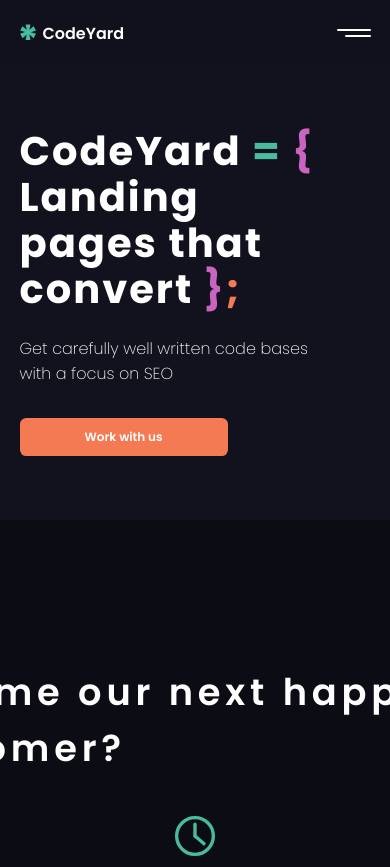
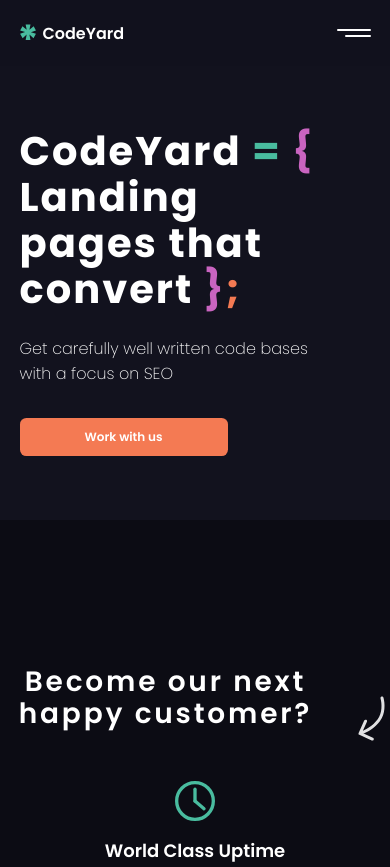
Before and after one commit to codeyarduk/codeyarduk.github.io, a plain HTML site: page index.html in a window 390 px wide. Shown: the top 867 px of the page. Drawn offline with Linux system fonts and the light colour scheme.

Commit message:
updated the animations

```diff
--- a/index.html
+++ b/index.html
@@ -38,7 +38,8 @@
             <div id="feature-section-container">
                 <div id="feature-section-customer">
                     <p>Become our next happy customer?</p>
-                    <img src="/static/icons/arrow-1.svg" alt="arrow pointing to the services we provide">
+                    <img id="feature-section-customer-desktop-view-image" src="/static/icons/arrow-3.png" alt="arrow pointing to the services we provide">
+                    <img id ="feature-section-customer-mobile-view-image" src="/static/icons/Arrow 1.svg" alt="arrow pointing to the services we provide">
                 </div>
                 <div id="feature-section-info">
                     <div class="feature-section-block">
@@ -257,7 +258,7 @@
                 </div>
                 <div class="footer-container-right-flex">
                     <div class="footer-container-right-flex-top">
-                        <h4>Let's work together!</h4>
+                        <h3>Let's work together!</h3>
                         <p>Let us help build up your business, starting with your website</p>
                     </div>
                     <div class="footer-container-right-flex-bottom">
--- a/styles.css
+++ b/styles.css
@@ -191,7 +191,7 @@ header {
     max-width: 60rem;
     font-size: 4.5rem;
     line-height: 110%;
-    transition: ease all .15s;
+    /* transition: ease all .15s; */
 
 }
 
@@ -329,7 +329,7 @@ header {
 
 #feature-section-customer p {
     width: 100%;
-    transition: ease all .15s;
+    /* transition: ease all .15s; */
 
 }
 
@@ -337,6 +337,10 @@ header {
     margin-left: 2rem;
     margin-top: 2rem;
 
+}
+
+#feature-section-customer-mobile-view-image {
+    display: none;
 }
 
 #feature-section-info {
@@ -350,7 +354,7 @@ header {
     margin-top: 3.5rem;
     width: 3rem;
     height: 3rem;
-    transition: ease all .15s;
+    /* transition: ease all .15s; */
 
 }
 
@@ -369,7 +373,7 @@ header {
     font-size: 1.5rem;
     font-weight: 600;
     margin-top: 2.5rem;
-    transition: ease all .15s;
+    /* transition: ease all .15s; */
 
 }
 
@@ -422,10 +426,33 @@ header {
         width: 2.5rem;
         height: 2.5rem;
     }
+    #customer-satisfaction {
+        font-size: 1.125rem;
+    }
 }
 
 @media (max-width: 768px) {
 
+    #feature-section-customer p {
+        font-size: 1.75rem;
+        color: #FFF;
+        text-align: center;
+        font-family: Poppins;
+        font-size: 28px;
+        font-style: normal;
+        font-weight: 600;
+        line-height: 116%; /* 32.48px */
+        letter-spacing: 2.8px;
+        width: 320px;
+        height: 74px;
+        flex-shrink: 0;
+    }
+    #feature-section-customer-desktop-view-image {
+        display: none;
+    }
+    #feature-section-customer-mobile-view-image {
+        display: block;
+    }
 }
 @media (max-width: 393px) {
 
@@ -878,7 +905,7 @@ footer {
     align-items: flex-end;
 }
 
-.footer-container-right-flex-top h4 {
+.footer-container-right-flex-top h3 {
     color: #FFF;
     text-align: right;
     font-family: Poppins;
```
Also changed, not shown: static/icons/Arrow 1.png (added), static/icons/Arrow 1.svg (added), static/icons/arrow-3.png (added), static/icons/arrow-3.svg (added), 3 other files.
